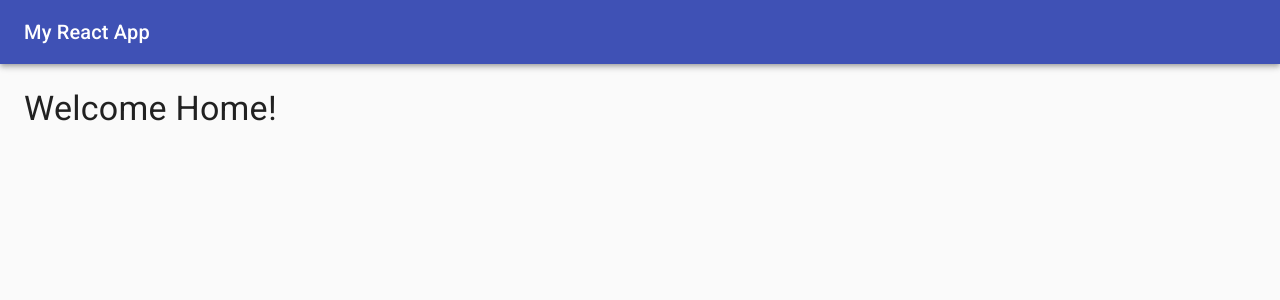
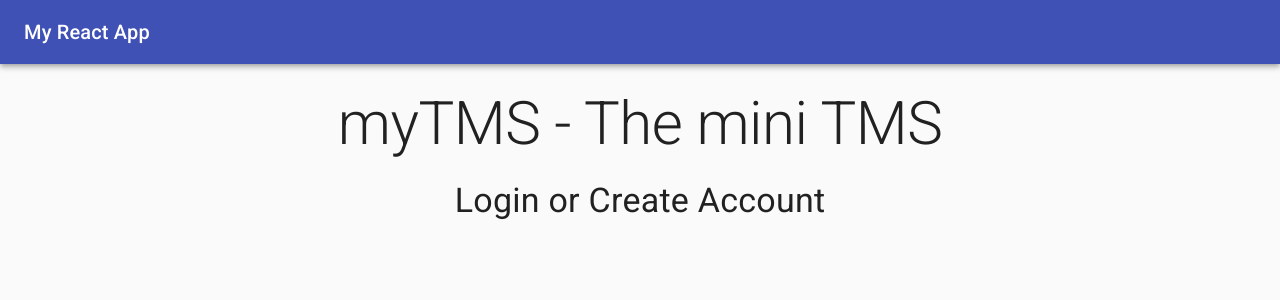
Before and after one commit to SaundersEddie/mytms, a React (Create React App) app: page / in a window 1280 px wide. Shown: the top 300 px of the page. Built offline with nearby package versions, Linux system fonts and the light colour scheme.

Commit message:
cleaned up home page

```diff
--- a/src/pages/Home.js
+++ b/src/pages/Home.js
@@ -4,4 +4,18 @@
 import React from "react";
 import { Typography } from "@material-ui/core";
 
-export default () => <Typography variant="h4">Welcome Home!</Typography>;
+const Home = () => {
+return (
+    <>
+    <Typography variant="h2" align="center">
+    myTMS - The mini TMS
+    </Typography>
+    <br/>
+
+    <Typography variant="h4" align="center">
+        Login or Create Account
+    </Typography>
+    </>
+    )
+}
+export default Home;
```
